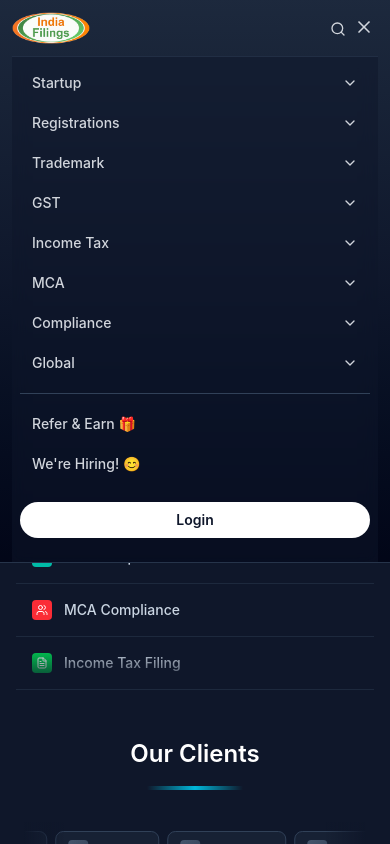
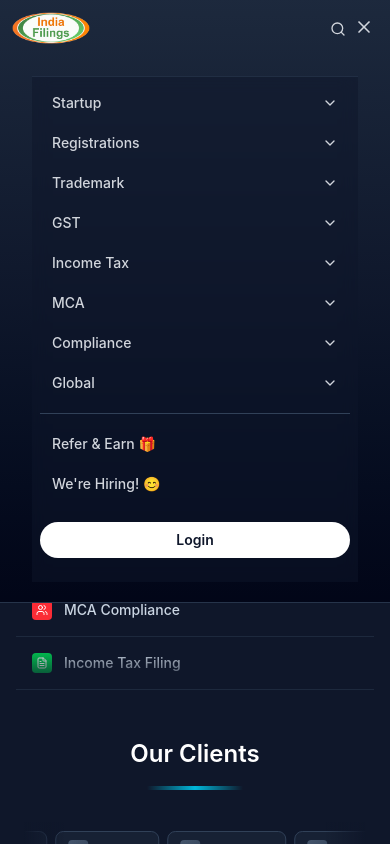
Before and after one commit to abhishek2001panwar/indiafilling, a Next.js app: page / in a window 390 px wide. Both pictures are taken after a click on the button 364 px from the left and 27 px from the top of the page. Shown: the top 844 px of the page. Built offline with nearby package versions, Linux system fonts and the light colour scheme.

Commit message:
adds res

```diff
--- a/app/section/navbar.tsx
+++ b/app/section/navbar.tsx
@@ -79,7 +79,7 @@
 
         {/* Mobile/Tablet/Laptop Menu - Visible on lg and below when clicked */}
         {isOpen && (
-          <div className="lg:block xl:hidden pb-4 border-t border-slate-700/50 bg-slate-900/50 backdrop-blur  overflow-y-auto">
+          <div className="lg:block xl:hidden pb-4 border-t border-slate-700/50 bg-slate-900/50 backdrop-blur m-5 overflow-y-auto">
             <div className="flex flex-col gap-1 p-2">
               {navItems.map((item, index) => (
                 <button
```
